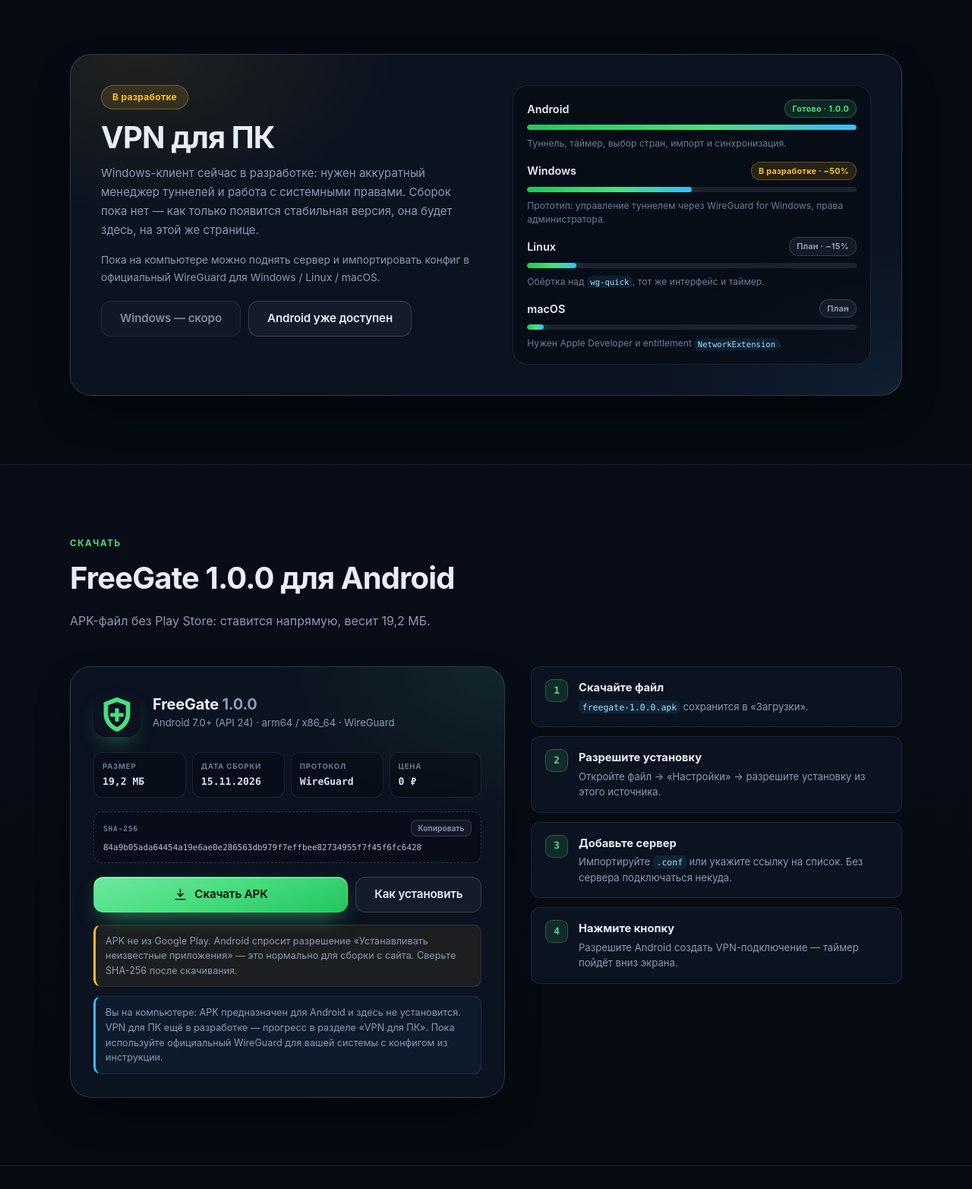
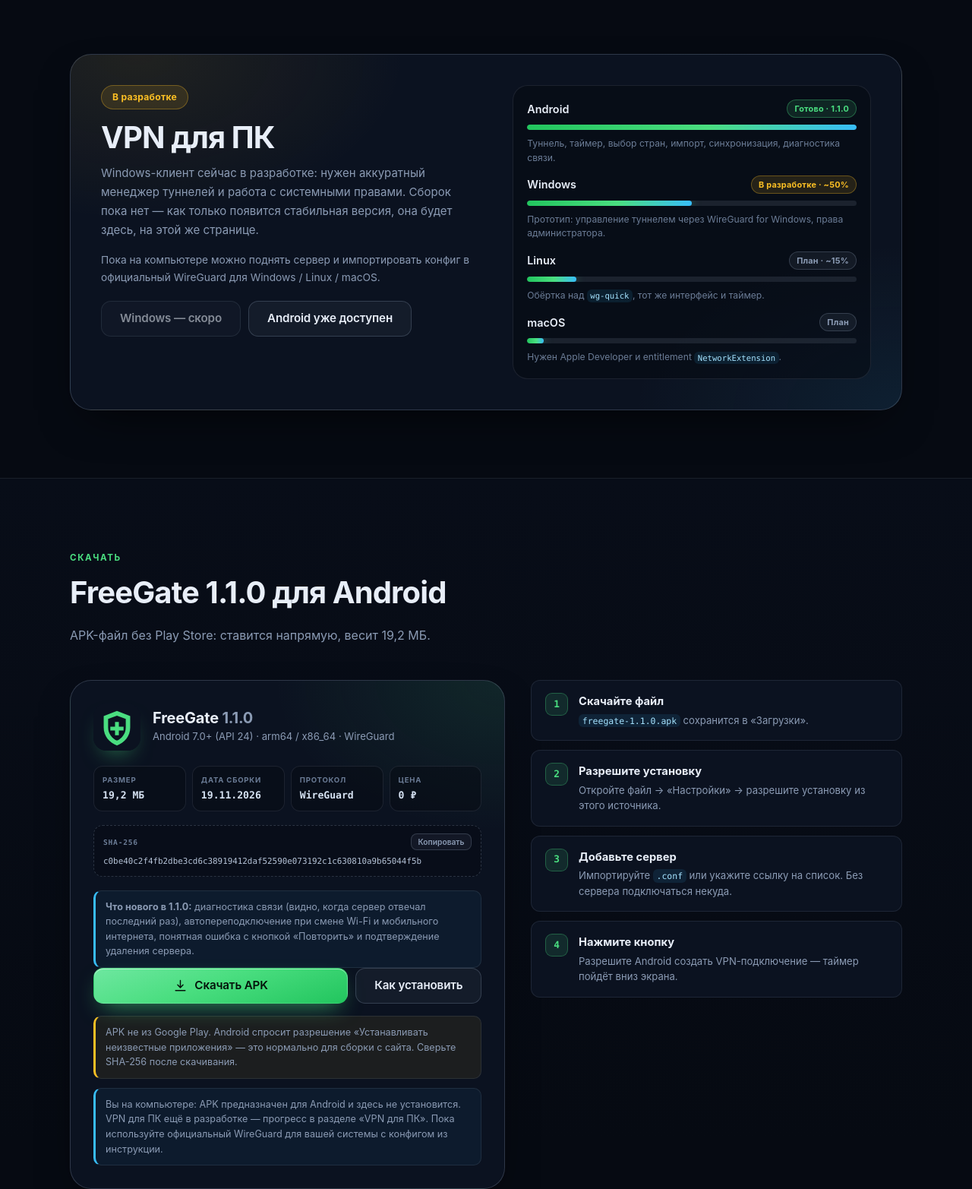
Before and after one commit to kirill-Fe/freegate, a plain HTML site: page index.html in a window 1280 px wide. Shown: the part 2620-4185 px from the top of the page at 76% size. Drawn offline with Linux system fonts and the light colour scheme.

Commit message:
Add files via upload

```diff
--- a/index.html
+++ b/index.html
@@ -34,7 +34,7 @@
       <a href="#faq">FAQ</a>
     </nav>
 
-    <a class="btn btn--primary btn--sm header__cta" href="download/freegate-1.0.0.apk" download>Скачать APK</a>
+    <a class="btn btn--primary btn--sm header__cta" href="download/freegate-1.1.0.apk" download>Скачать APK</a>
     <button class="burger" id="burger" type="button" aria-label="Открыть меню" aria-expanded="false" aria-controls="nav">
       <span></span><span></span><span></span>
     </button>
@@ -55,7 +55,7 @@
           Настоящий WireGuard-туннель — без аккаунтов, рекламы и логов.
         </p>
         <div class="hero__actions">
-          <a class="btn btn--primary" href="download/freegate-1.0.0.apk" download>
+          <a class="btn btn--primary" href="download/freegate-1.1.0.apk" download>
             <svg viewBox="0 0 24 24" aria-hidden="true"><path d="M12 3v12m0 0 4.5-4.5M12 15l-4.5-4.5M4 20h16" fill="none" stroke="currentColor" stroke-width="1.8" stroke-linecap="round" stroke-linejoin="round"/></svg>
             Скачать для Android
           </a>
@@ -258,9 +258,9 @@
 
         <div class="pc__roadmap">
           <div class="road">
-            <div class="road__top"><b>Android</b><span class="badge badge--ok">Готово · 1.0.0</span></div>
+            <div class="road__top"><b>Android</b><span class="badge badge--ok">Готово · 1.1.0</span></div>
             <div class="progress"><span style="--v:100%"></span></div>
-            <p class="road__note">Туннель, таймер, выбор стран, импорт и синхронизация.</p>
+            <p class="road__note">Туннель, таймер, выбор стран, импорт, синхронизация, диагностика связи.</p>
           </div>
 
           <div class="road">
@@ -290,7 +290,7 @@
     <div class="container">
       <div class="section__head reveal">
         <span class="kicker">Скачать</span>
-        <h2>FreeGate 1.0.0 для Android</h2>
+        <h2>FreeGate 1.1.0 для Android</h2>
         <p class="section__sub">APK-файл без Play Store: ставится напрямую, весит 19,2 МБ.</p>
       </div>
 
@@ -299,26 +299,32 @@
           <div class="download__head">
             <img class="download__logo" src="favicon.svg" alt="" width="62" height="62" decoding="async">
             <div>
-              <h3>FreeGate <span class="muted">1.0.0</span></h3>
+              <h3>FreeGate <span class="muted">1.1.0</span></h3>
               <p class="muted">Android 7.0+ (API 24) · arm64 / x86_64 · WireGuard</p>
             </div>
           </div>
 
           <dl class="meta">
             <div><dt>Размер</dt><dd>19,2 МБ</dd></div>
-            <div><dt>Дата сборки</dt><dd>15.11.2026</dd></div>
+            <div><dt>Дата сборки</dt><dd>19.11.2026</dd></div>
             <div><dt>Протокол</dt><dd>WireGuard</dd></div>
             <div><dt>Цена</dt><dd>0 ₽</dd></div>
           </dl>
 
           <div class="hash">
             <span>SHA-256</span>
-            <code id="sha256">84a9b05ada64454a19e6ae0e286563db979f7effbee82734955f7f45f6fc6428</code>
+            <code id="sha256">c0be40c2f4fb2dbe3cd6c38919412daf52590e073192c1c630810a9b65044f5b</code>
             <button class="copy copy--mini" type="button" data-copy-target="sha256" aria-label="Скопировать SHA-256">Копировать</button>
           </div>
 
+          <p class="note">
+            <b>Что нового в 1.1.0:</b> диагностика связи (видно, когда сервер отвечал последний раз),
+            автопереподключение при смене Wi-Fi и мобильного интернета, понятная ошибка с кнопкой
+            «Повторить» и подтверждение удаления сервера.
+          </p>
+
           <div class="download__actions">
-            <a class="btn btn--primary btn--wide" href="download/freegate-1.0.0.apk" download>
+            <a class="btn btn--primary btn--wide" href="download/freegate-1.1.0.apk" download>
               <svg viewBox="0 0 24 24" aria-hidden="true"><path d="M12 3v12m0 0 4.5-4.5M12 15l-4.5-4.5M4 20h16" fill="none" stroke="currentColor" stroke-width="1.8" stroke-linecap="round" stroke-linejoin="round"/></svg>
               Скачать APK
             </a>
@@ -335,7 +341,7 @@
         <ol class="steps reveal">
           <li class="step">
             <span class="step__num">1</span>
-            <div><b>Скачайте файл</b><p><code>freegate-1.0.0.apk</code> сохранится в «Загрузки».</p></div>
+            <div><b>Скачайте файл</b><p><code>freegate-1.1.0.apk</code> сохранится в «Загрузки».</p></div>
           </li>
           <li class="step">
             <span class="step__num">2</span>
@@ -429,12 +435,16 @@ freegate-servers/servers.json</code></pre>
               </div>
             </div>
             <div class="code">
-              <div class="code__head"><span>отдать список по HTTP</span><button class="copy" type="button">Копировать</button></div>
-              <pre><code>cd freegate-servers &amp;&amp; python3 -m http.server 8080</code></pre>
+              <div class="code__head"><span>отдать список по HTTPS</span><button class="copy" type="button">Копировать</button></div>
+              <pre><code># Caddy сам получит сертификат и закроет список паролем
+caddy reverse-proxy --from vpn.example.com --to 127.0.0.1:8080</code></pre>
             </div>
             <p class="note">
-              Файл <code>servers.json</code> содержит приватные ключи. Для публичного хостинга
-              используйте HTTPS и токен в URL, иначе сервером сможет пользоваться кто угодно.
+              <b>servers.json содержит приватные ключи</b> — это секрет, а не просто список адресов.
+              Не выкладывайте его в публичный GitHub Pages, в открытый HTTP и не раздавайте
+              ссылкой без защиты: любой, кто получит файл, подключится к вашему серверу.
+              Используйте HTTPS + Basic Auth или приватную ссылку с токеном (поле «Токен» в настройках
+              приложения) и меняйте токен, если он мог утечь.
             </p>
           </div>
         </article>
@@ -764,7 +774,7 @@ sudo env COUNT=2 COUNTRY=NL CITY=Amsterdam bash setup-wireguard.sh</code></pre>
         <h2>Готовы попробовать?</h2>
         <p>Скачайте APK, добавьте свой сервер и нажмите большую кнопку.</p>
       </div>
-      <a class="btn btn--primary btn--lg" href="download/freegate-1.0.0.apk" download>Скачать FreeGate 1.0.0</a>
+      <a class="btn btn--primary btn--lg" href="download/freegate-1.1.0.apk" download>Скачать FreeGate 1.1.0</a>
     </div>
   </section>
 
```
Also changed, not shown: 1 other file.
